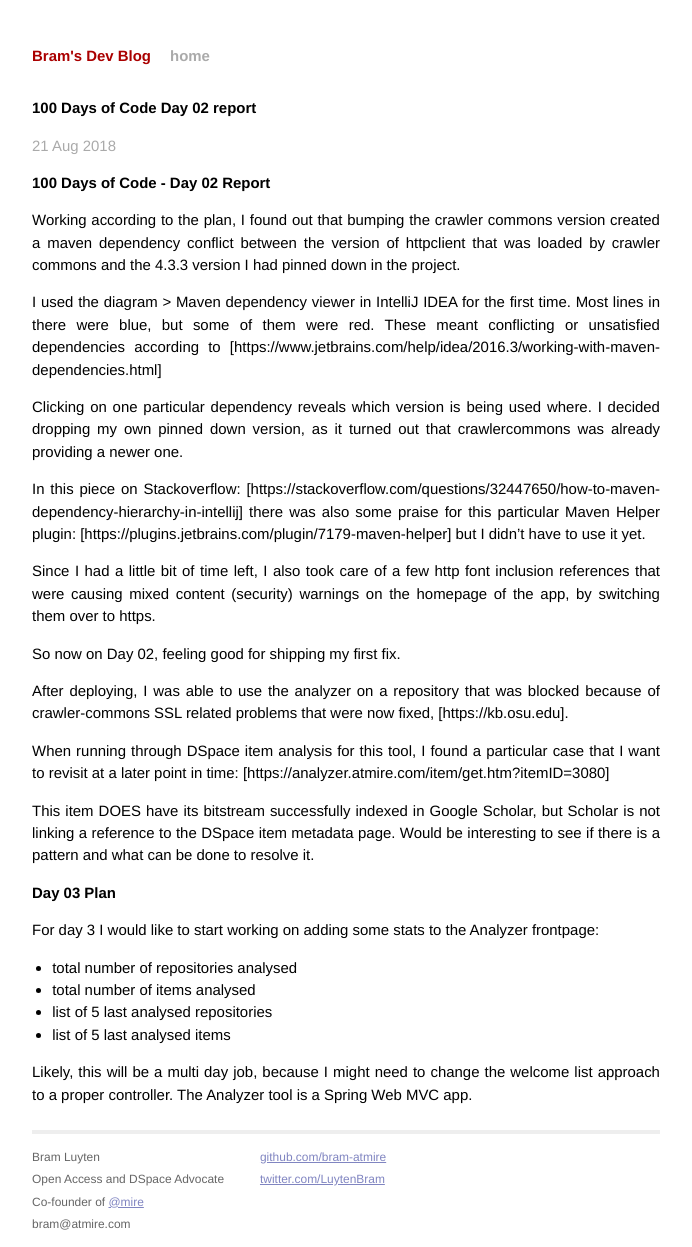
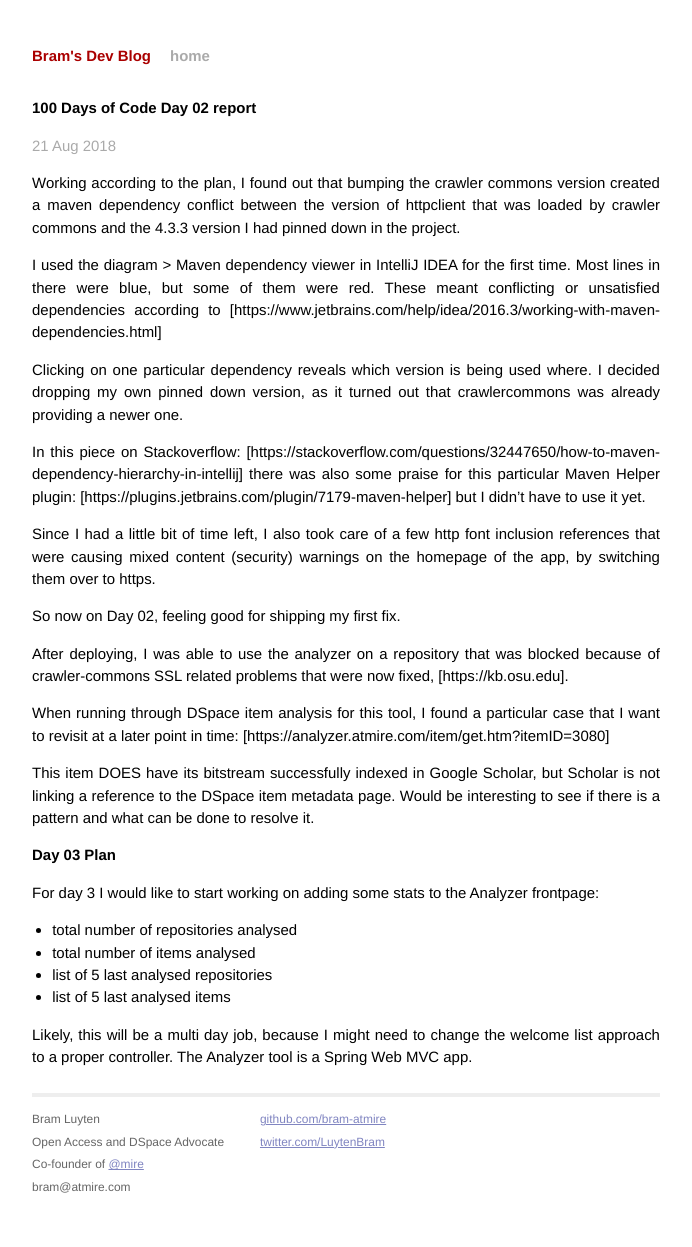
Before and after one commit to bram-atmire/bram-atmire.github.io, a Jekyll site: the page built from _posts/2018-08-21-100-days-of-code-day-02-http-client.markdown, in a window 1280 px wide. Shown: the whole page, without its empty margins (294-986 px from the left). Built offline with Jekyll 4.4.1, drawn with Linux system fonts in a browser that asks for light colours; after the commit the page ends 1210 px from its top, so only the background shows below that.

Commit message:
Removing duplicate title rendering

```diff
--- a/_posts/2018-08-21-100-days-of-code-day-02-http-client.markdown
+++ b/_posts/2018-08-21-100-days-of-code-day-02-http-client.markdown
@@ -4,8 +4,6 @@ title:  "100 Days of Code Day 02 report"
 date:   2018-08-21 06:44:00
 categories: 100DaysOfCode
 ---
-
-# 100 Days of Code - Day 02 Report
 
 Working according to the plan, I found out that bumping the crawler commons version created a maven dependency conflict between the version of httpclient that was loaded by crawler commons and the 4.3.3 version I had pinned down in the project.
 
```
